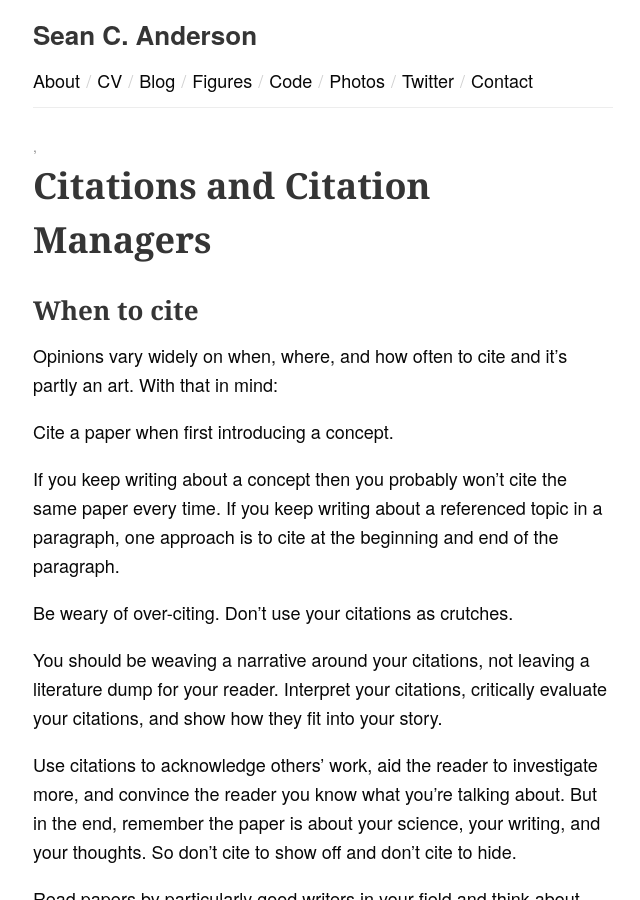
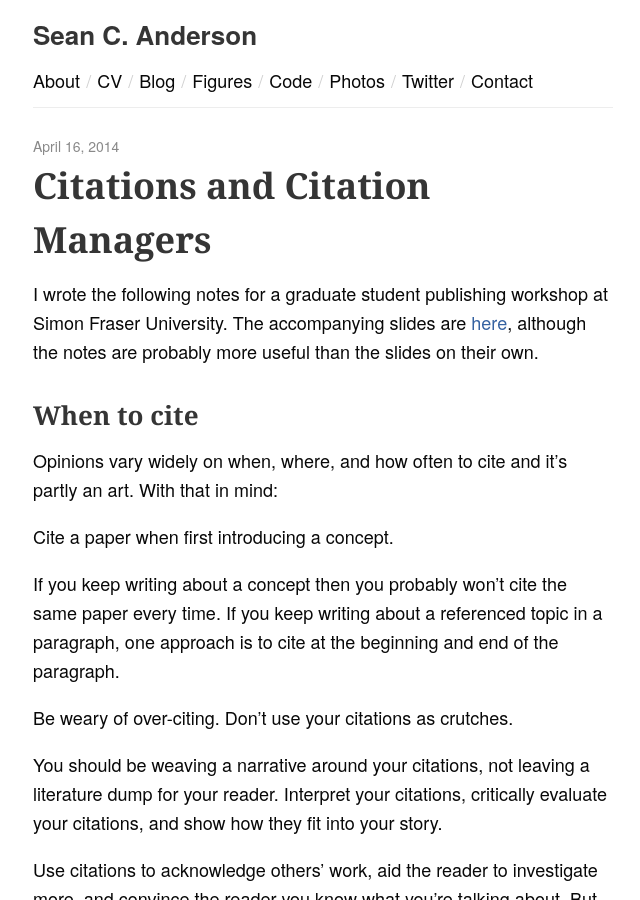
Before and after one commit to seananderson/seananderson.ca, a Jekyll site: the page built from _posts/2014-04-16-citations.md, in a window 1280 px wide and 900 px high. Shown: the whole window, without its empty margins (317-957 px from the left). Built offline with Jekyll 4.4.1, drawn with Linux system fonts in a browser that asks for light colours; Markdown is read by kramdown in place of the engine named in the settings; comment, search, counter and statistics services are not loaded; some of the changed text lies outside the part shown.

Commit message:
Publish the citations talk notes

```diff
--- a/drafts/2014-04-08-citations.md
+++ b/_posts/2014-04-16-citations.md
@@ -4,6 +4,8 @@
 subtitle: Notes for a grad student publishing workshop
 published: true
 ---
+
+I wrote the following notes for a graduate student publishing workshop at Simon Fraser University. The accompanying slides are [here](https://dl.dropboxusercontent.com/u/254940/seananderson.ca/citations.pdf), although the notes are probably more useful than the slides on their own.
 
 # When to cite
 
@@ -103,15 +105,10 @@
 
 Ezproxy! Use an Ezproxy bookmarklet. This is a bookmark in your browser with some Javascript in front of it to reload the current page through the university's proxy server. This lets you access anything the library has access to from off campus.
 
-<!--To create one, make a bookmark to anything at all. Call it something like `ezproxy`. Then edit the URL to your university's proxy server. For Simon Fraser University:  (delete the line break so it is all one line)-->
-
-  <!--javascript:u=window.location.href;window.location.href='http://'+u.substring-->
-  <!--(7,u.indexOf('/',8))+'.proxy.lib.sfu.ca/'+u.substr(u.indexOf('/',8)+1);-->
-
-Use this website to generate the bookmarklet for you:\
+Use this website to generate the bookmarklet for you:
 <http://wolstenhol.me/sites/projects/ezproxy/>
 
-Enter `http://proxy.lib.sfu.ca/login?url=` and click `Make bookmarklet!`. Then drag the button called `via EzProxy` to your bookmarks bar.
+You should be able to find the proxy URL on your university's website. For Simon Fraser University, enter `http://proxy.lib.sfu.ca/login?url=`. Then click `Make bookmarklet!` and drag the button called `via EzProxy` to your bookmarks bar.
 
 Now, when you're on a journal page you want to get access to, click the bookmark and enter your password. You'll only have to enter your password occasionally.
 
@@ -119,7 +116,7 @@
 
 There are many different strategies for note taking. What's important is that you do take notes and that you have some sort of system so that you can quickly find them again.
 
-[Evernote](https://evernote.com) is a popular option.
+[Evernote](https://evernote.com) is a popular option. [nvALT](http://brettterpstra.com/projects/nvalt/) is another if you're on a Mac.
 
 Some citation managers will let you store your notes with your citations.
 
```
